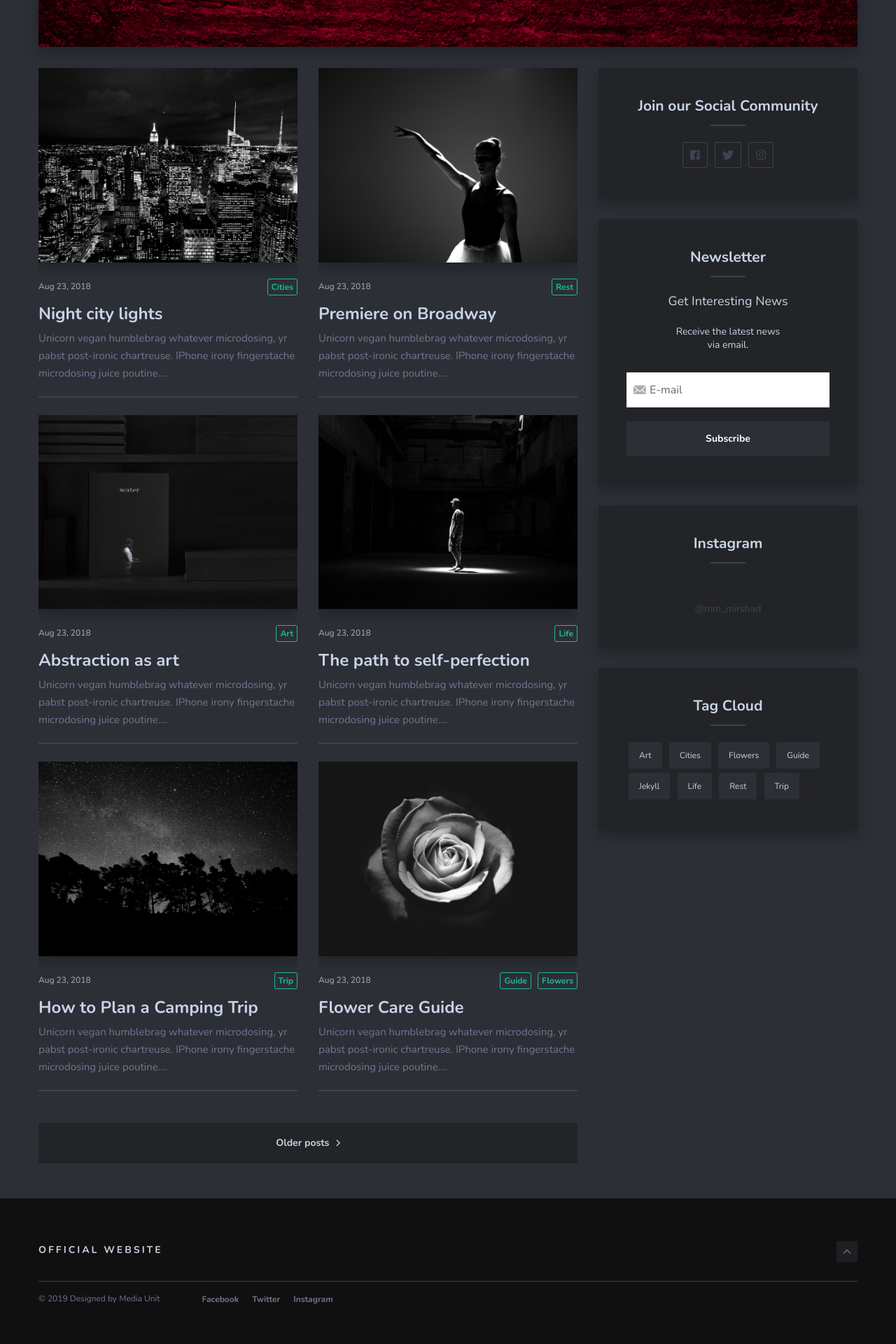
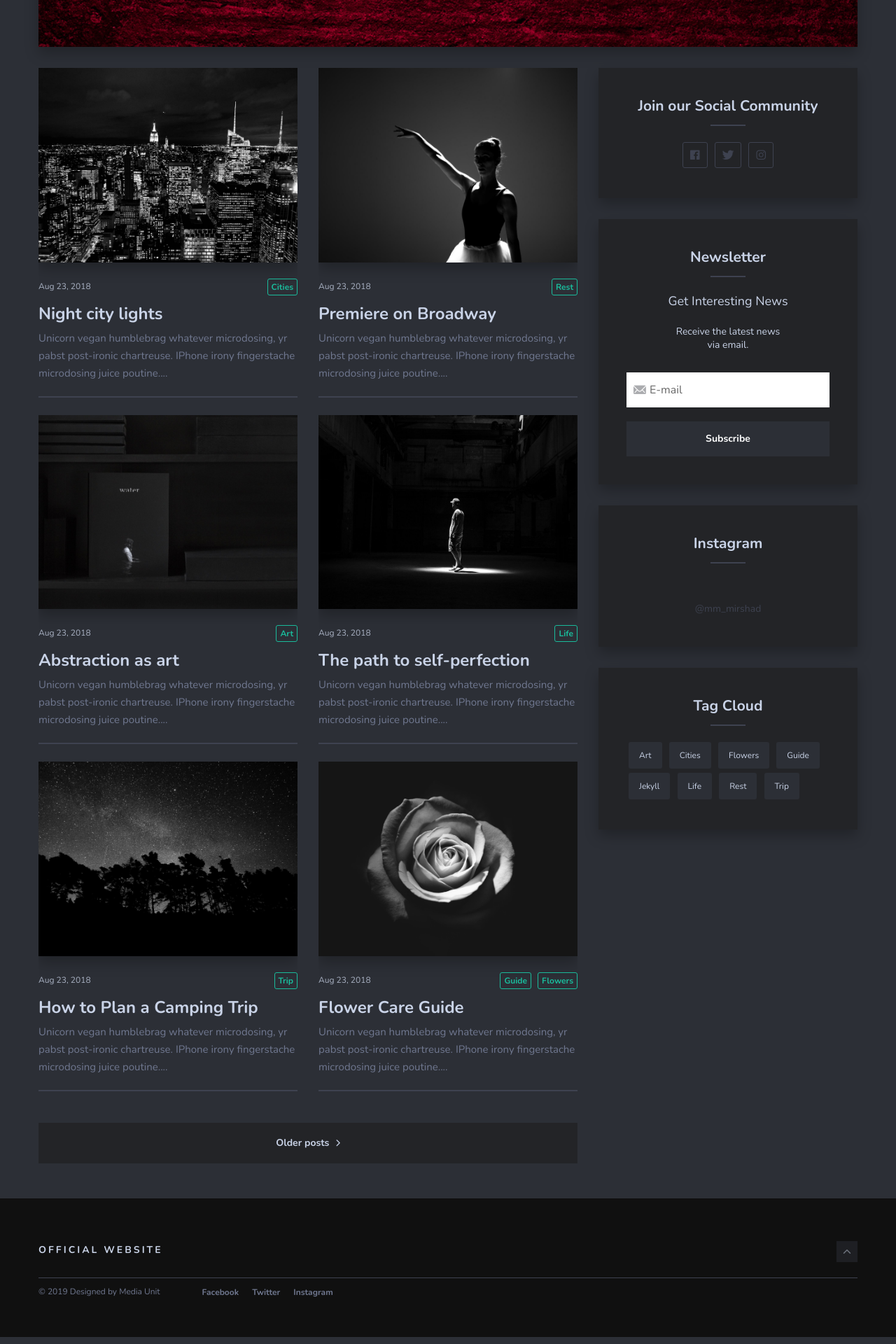
Before and after one commit to techlanka/kmcc, a Jekyll site: the page built from index.html, in a window 1280 px wide. Shown: the part 653-2573 px from the top of the page at 70% size. Built offline with Jekyll 4.4.1, drawn with Linux system fonts in a browser that asks for light colours; the list of posts is cut into pages by our own code.

Commit message:
Update _footer.scss

```diff
--- a/_sass/3-modules/_footer.scss
+++ b/_sass/3-modules/_footer.scss
@@ -9,8 +9,8 @@
   display: flex;
   justify-content: space-between;
   align-items: center;
-  padding-bottom: 15px;
-  margin-bottom: 10px;
+  padding-bottom: 10px;
+  margin-bottom: 5px;
   border-bottom: 1px solid $border-color;
   .logo-text {
     font-size: 14px;
```
